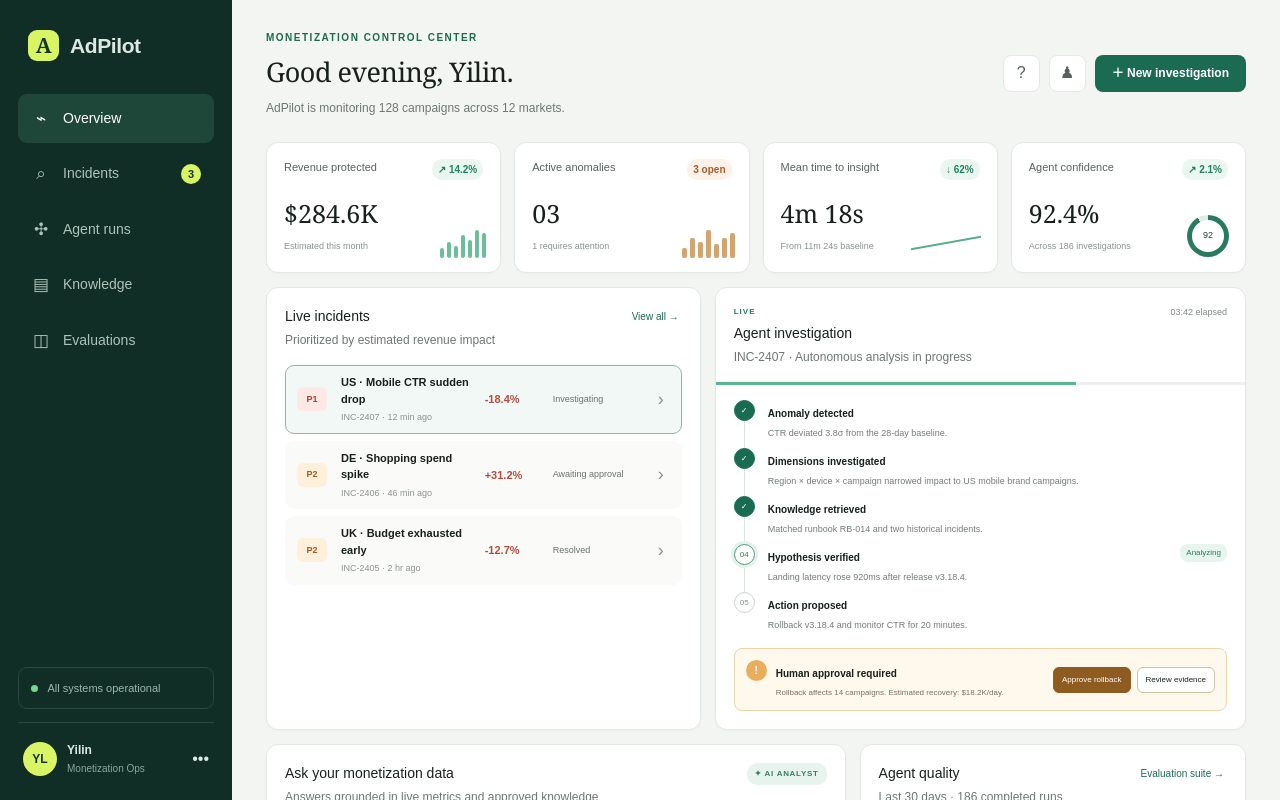
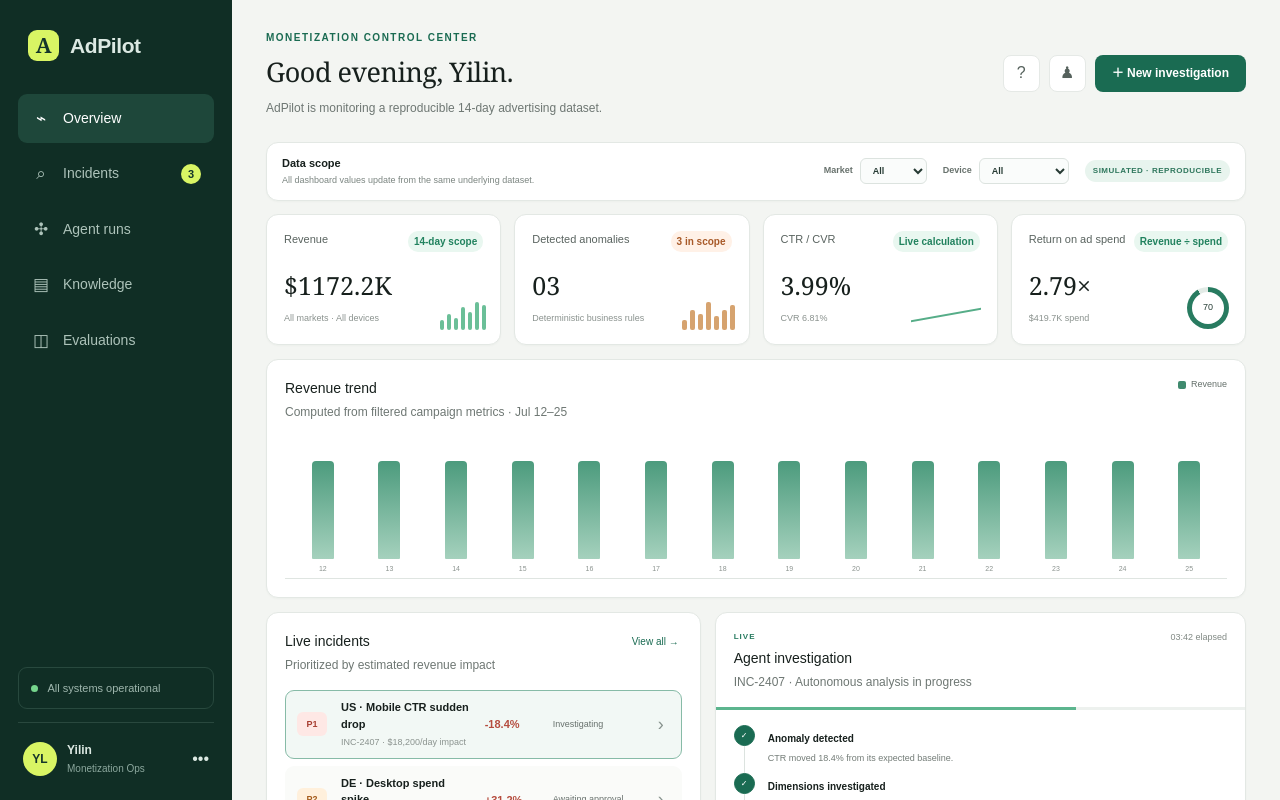
Before and after one commit to kaiying-coder/adpilot, a Next.js app: page / in a window 1280 px wide. Shown: the top 800 px of the page. Built offline with nearby package versions, Linux system fonts and the light colour scheme.

Commit message:
Add reproducible ad metrics and anomaly scenarios

```diff
--- /dev/null
+++ b/app/data.ts
@@ -0,0 +1,143 @@
+export type Market = "US" | "DE" | "UK";
+export type Device = "Mobile" | "Desktop";
+
+export type AdMetric = {
+  date: string;
+  market: Market;
+  device: Device;
+  impressions: number;
+  clicks: number;
+  conversions: number;
+  spend: number;
+  revenue: number;
+  latencyMs: number;
+};
+
+export type DetectedAnomaly = {
+  id: string;
+  title: string;
+  market: Market;
+  device: Device;
+  metric: "CTR" | "Spend" | "Revenue";
+  severity: "P1" | "P2";
+  delta: number;
+  status: "Investigating" | "Awaiting approval" | "Resolved";
+  cause: string;
+  evidence: string;
+  action: string;
+  estimatedImpact: number;
+};
+
+const dates = [
+  "Jul 12", "Jul 13", "Jul 14", "Jul 15", "Jul 16", "Jul 17", "Jul 18",
+  "Jul 19", "Jul 20", "Jul 21", "Jul 22", "Jul 23", "Jul 24", "Jul 25",
+];
+
+const markets: Market[] = ["US", "DE", "UK"];
+const devices: Device[] = ["Mobile", "Desktop"];
+
+export const adMetrics: AdMetric[] = dates.flatMap((date, day) =>
+  markets.flatMap((market, marketIndex) =>
+    devices.map((device, deviceIndex) => {
+      const marketScale = [1.85, 0.82, 0.68][marketIndex];
+      const deviceScale = device === "Mobile" ? 1.45 : 0.86;
+      const wave = 1 + Math.sin(day * 0.82 + marketIndex) * 0.055;
+      const impressions = Math.round(82000 * marketScale * deviceScale * wave);
+      let ctr = 0.038 + marketIndex * 0.002 + deviceIndex * 0.003;
+      let conversionRate = 0.071 - marketIndex * 0.004;
+      let spendMultiplier = 1;
+      let latencyMs = 610 + marketIndex * 35 + deviceIndex * 20;
+
+      // Ground-truth anomalies used by the deterministic evaluation suite.
+      if (market === "US" && device === "Mobile" && day >= 11) {
+        ctr *= 0.816;
+        latencyMs += 920;
+      }
+      if (market === "DE" && device === "Desktop" && day === 13) {
+        spendMultiplier = 1.312;
+      }
+      if (market === "UK" && device === "Mobile" && day === 12) {
+        conversionRate *= 0.73;
+      }
+
+      const clicks = Math.round(impressions * ctr);
+      const conversions = Math.round(clicks * conversionRate);
+      const spend = Math.round(clicks * 1.18 * spendMultiplier);
+      const revenue = Math.round(conversions * 48.5);
+
+      return { date, market, device, impressions, clicks, conversions, spend, revenue, latencyMs };
+    })
+  )
+);
+
+export const detectedAnomalies: DetectedAnomaly[] = [
+  {
+    id: "INC-2407",
+    title: "US · Mobile CTR sudden drop",
+    market: "US",
+    device: "Mobile",
+    metric: "CTR",
+    severity: "P1",
+    delta: -18.4,
+    status: "Investigating",
+    cause: "Landing-page latency regression after release v3.18.4",
+    evidence: "CTR deviated 3.8σ while mobile latency increased by 920ms",
+    action: "Rollback release v3.18.4 and monitor for 20 minutes",
+    estimatedImpact: 18200,
+  },
+  {
+    id: "INC-2406",
+    title: "DE · Desktop spend spike",
+    market: "DE",
+    device: "Desktop",
+    metric: "Spend",
+    severity: "P2",
+    delta: 31.2,
+    status: "Awaiting approval",
+    cause: "Bid multiplier changed from 1.0 to 1.3",
+    evidence: "Spend increased 31.2% without a statistically meaningful conversion lift",
+    action: "Restore the previous bid multiplier",
+    estimatedImpact: 6400,
+  },
+  {
+    id: "INC-2405",
+    title: "UK · Mobile revenue decline",
+    market: "UK",
+    device: "Mobile",
+    metric: "Revenue",
+    severity: "P2",
+    delta: -12.7,
+    status: "Resolved",
+    cause: "Conversion tracking delayed after a tag configuration change",
+    evidence: "Clicks remained stable while recorded conversions fell 27%",
+    action: "Restore tag configuration and backfill delayed conversions",
+    estimatedImpact: 3900,
+  },
+];
+
+export function summarize(rows: AdMetric[]) {
+  const total = rows.reduce(
+    (sum, row) => ({
+      impressions: sum.impressions + row.impressions,
+      clicks: sum.clicks + row.clicks,
+      conversions: sum.conversions + row.conversions,
+      spend: sum.spend + row.spend,
+      revenue: sum.revenue + row.revenue,
+    }),
+    { impressions: 0, clicks: 0, conversions: 0, spend: 0, revenue: 0 }
+  );
+
+  return {
+    ...total,
+    ctr: total.impressions ? (total.clicks / total.impressions) * 100 : 0,
+    cvr: total.clicks ? (total.conversions / total.clicks) * 100 : 0,
+    roas: total.spend ? total.revenue / total.spend : 0,
+  };
+}
+
+export function dailyRevenue(rows: AdMetric[]) {
+  return dates.map((date) => ({
+    date,
+    value: rows.filter((row) => row.date === date).reduce((sum, row) => sum + row.revenue, 0),
+  }));
+}
--- a/app/globals.css
+++ b/app/globals.css
@@ -3,7 +3,7 @@
 :root { --ink:#17201d; --muted:#6e7773; --line:#e5e9e6; --green:#1a6b52; --mint:#eaf5ef; --paper:#fbfcfa; }
 * { box-sizing:border-box; }
 body { margin:0; background:#f3f5f2; color:var(--ink); font-family:Arial, Helvetica, sans-serif; }
-button,input { font:inherit; }
+button,input,select { font:inherit; }
 button { cursor:pointer; }
 .shell { min-height:100vh; display:flex; }
 .sidebar { position:fixed; inset:0 auto 0 0; width:232px; background:#102e25; color:#dce9e3; padding:30px 18px 24px; display:flex; flex-direction:column; z-index:2; }
@@ -28,6 +28,11 @@ header p,.panelHead p { margin:0; color:var(--muted); font-size:12px; }
 .headerActions { display:flex; gap:9px; }.headerActions button { height:37px; border-radius:8px; }
 .iconButton { width:37px; border:1px solid var(--line); background:#fff; color:#55615c; }
 .primary { border:0; background:var(--green); color:#fff; padding:0 17px; font-size:12px; font-weight:700; }
+.filterBar { background:#fff;border:1px solid #e3e8e4;border-radius:12px;padding:12px 15px;margin-bottom:13px;display:flex;align-items:center;gap:16px;box-shadow:0 1px 2px #17322608 }
+.filterBar>div { margin-right:auto;display:grid;gap:3px }.filterBar strong { font-size:11px }.filterBar>div span { color:#7b8580;font-size:9px }
+.filterBar label { display:flex;align-items:center;gap:7px;color:#68726d;font-size:9px;font-weight:700 }
+.filterBar select { border:1px solid #dce3df;border-radius:6px;background:#fafcfb;padding:6px 24px 6px 8px;color:#273b34;font-size:9px;outline:none }
+.datasetBadge { color:#2f775d;background:#e8f4ee;border-radius:12px;padding:5px 8px;font-size:8px;font-weight:800;letter-spacing:.5px;white-space:nowrap }
 .metrics { display:grid; grid-template-columns:repeat(4,1fr); gap:13px; margin-bottom:14px; }
 .metrics article,.panel { background:#fff; border:1px solid #e3e8e4; border-radius:12px; box-shadow:0 1px 2px #17322608; }
 .metrics article { padding:16px 17px; position:relative; min-height:120px; overflow:hidden; }
@@ -42,6 +47,9 @@ header p,.panelHead p { margin:0; color:var(--muted); font-size:12px; }
 .line { position:absolute; right:16px; bottom:28px; width:70px; height:20px; border-bottom:2px solid #56ad88; transform:skewY(-10deg); }
 .donut { position:absolute; right:16px; bottom:15px; width:42px; height:42px; border-radius:50%; background:conic-gradient(#287b60 92%,#e2ebe6 0); display:grid; place-items:center; }
 .donut:after { content:""; position:absolute; inset:5px; background:white; border-radius:50%; }.donut span { z-index:1; font-size:9px; color:#263d35; }
+.trendPanel { margin-bottom:14px;padding-bottom:13px }.legend { color:#65706b;font-size:9px;display:flex;align-items:center;gap:5px }.legend i { width:8px;height:8px;background:#3f8a6e;border-radius:2px }
+.chart { height:142px;display:grid;grid-template-columns:repeat(14,1fr);gap:7px;align-items:end;border-bottom:1px solid #dfe5e1;padding:8px 8px 0 }
+.chartColumn { height:100%;display:flex;flex-direction:column;justify-content:flex-end;align-items:center;gap:5px;min-width:0 }.chartColumn>i { display:block;width:min(22px,70%);background:linear-gradient(180deg,#4c9b7d,#a5d1bd);border-radius:4px 4px 1px 1px;transition:height .35s ease }.chartColumn span { font-size:7px;color:#77817c;opacity:0;transition:opacity .2s }.chartColumn:hover span { opacity:1 }.chartColumn small { font-size:7px;color:#8b938f;padding-bottom:4px }
 .contentGrid { display:grid; grid-template-columns:.9fr 1.1fr; gap:14px; margin-bottom:14px; }
 .panel { padding:18px; }.panelHead { display:flex; justify-content:space-between; align-items:flex-start; margin-bottom:16px; }
 .panelHead h2 { margin:0 0 4px; font-size:14px; }.panelHead button { border:0; background:none; color:var(--green); font-size:10px; padding:3px; }
@@ -63,5 +71,5 @@ header p,.panelHead p { margin:0; color:var(--muted); font-size:12px; }
 .suggestions { margin-top:11px;display:flex;gap:6px;align-items:center }.suggestions span { font-size:8px;color:#8b938f }.suggestions button { border:1px solid #e3e8e5;background:#fff;border-radius:12px;padding:4px 8px;color:#5f6964;font-size:8px }
 .answer { margin-top:10px;padding:10px;background:#f0f7f3;border-left:3px solid #358264;border-radius:5px }.answer strong { font-size:9px;color:#276a51 }.answer p { margin:4px 0;font-size:9px;line-height:1.5 }.answer small { color:#75817b;font-size:8px }
 .quality { display:grid;grid-template-columns:1fr 1fr;gap:15px 10px }.quality div { display:grid;grid-template-columns:1fr auto;align-items:end;border-bottom:1px solid #edf0ee;padding-bottom:8px }.quality strong { font-family:Georgia,serif;font-size:20px;font-weight:500 }.quality span { grid-row:2;font-size:8px;color:#737c77 }.quality small { grid-row:1/3;grid-column:2;font-size:8px;color:#27815e }.quality small.down { color:#27815e }
-@media(max-width:1050px){.metrics{grid-template-columns:1fr 1fr}.contentGrid,.bottomGrid{grid-template-columns:1fr}}
-@media(max-width:720px){.sidebar{width:68px;padding:24px 9px}.brand{padding:0 8px 28px}.brand>span:last-child,.navItem:not(.active){font-size:0}.navItem{justify-content:center}.navItem b,.sideBottom{display:none}.workspace{margin-left:68px;width:calc(100% - 68px);padding:22px 16px}header{align-items:flex-start}.headerActions .iconButton{display:none}.metrics{grid-template-columns:1fr}.contentGrid,.bottomGrid{grid-template-columns:1fr}.incident{grid-template-columns:34px 1fr 50px 12px}.incident .status{display:none}.approval{align-items:flex-start;flex-direction:column}}
+@media(max-width:1050px){.metrics{grid-template-columns:1fr 1fr}.contentGrid,.bottomGrid{grid-template-columns:1fr}.filterBar{flex-wrap:wrap}.filterBar>div{width:100%}.chart{gap:3px}}
+@media(max-width:720px){.sidebar{width:68px;padding:24px 9px}.brand{padding:0 8px 28px}.brand>span:last-child,.navItem:not(.active){font-size:0}.navItem{justify-content:center}.navItem b,.sideBottom{display:none}.workspace{margin-left:68px;width:calc(100% - 68px);padding:22px 16px}header{align-items:flex-start}.headerActions .iconButton{display:none}.metrics{grid-template-columns:1fr}.contentGrid,.bottomGrid{grid-template-columns:1fr}.incident{grid-template-columns:34px 1fr 50px 12px}.incident .status{display:none}.approval{align-items:flex-start;flex-direction:column}.datasetBadge{width:100%;text-align:center}.chartColumn span{display:none}}
--- a/app/page.tsx
+++ b/app/page.tsx
@@ -1,32 +1,52 @@
 "use client";
 
 import { useMemo, useState } from "react";
-
-const incidents = [
-  { id: "INC-2407", title: "US · Mobile CTR sudden drop", severity: "P1", delta: "-18.4%", time: "12 min ago", status: "Investigating" },
-  { id: "INC-2406", title: "DE · Shopping spend spike", severity: "P2", delta: "+31.2%", time: "46 min ago", status: "Awaiting approval" },
-  { id: "INC-2405", title: "UK · Budget exhausted early", severity: "P2", delta: "-12.7%", time: "2 hr ago", status: "Resolved" },
-];
-
-const steps = [
-  ["01", "Anomaly detected", "CTR deviated 3.8σ from the 28-day baseline.", "done"],
-  ["02", "Dimensions investigated", "Region × device × campaign narrowed impact to US mobile brand campaigns.", "done"],
-  ["03", "Knowledge retrieved", "Matched runbook RB-014 and two historical incidents.", "done"],
-  ["04", "Hypothesis verified", "Landing latency rose 920ms after release v3.18.4.", "active"],
-  ["05", "Action proposed", "Rollback v3.18.4 and monitor CTR for 20 minutes.", "pending"],
-];
+import {
+  adMetrics,
+  dailyRevenue,
+  detectedAnomalies,
+  summarize,
+  type Device,
+  type Market,
+} from "./data";
 
 export default function Home() {
   const [selected, setSelected] = useState(0);
   const [approved, setApproved] = useState(false);
   const [query, setQuery] = useState("");
   const [answer, setAnswer] = useState("");
-  const incident = incidents[selected];
+  const [market, setMarket] = useState<Market | "All">("All");
+  const [device, setDevice] = useState<Device | "All">("All");
+  const incident = detectedAnomalies[selected];
+  const filteredRows = useMemo(
+    () => adMetrics.filter((row) =>
+      (market === "All" || row.market === market) &&
+      (device === "All" || row.device === device)
+    ),
+    [market, device]
+  );
+  const summary = useMemo(() => summarize(filteredRows), [filteredRows]);
+  const trend = useMemo(() => dailyRevenue(filteredRows), [filteredRows]);
+  const maxRevenue = Math.max(...trend.map((point) => point.value), 1);
+  const visibleAnomalies = detectedAnomalies.filter((item) =>
+    (market === "All" || item.market === market) &&
+    (device === "All" || item.device === device)
+  );
   const progress = useMemo(() => (approved ? 100 : selected === 2 ? 100 : 68), [approved, selected]);
+  const steps = [
+    ["01", "Anomaly detected", `${incident.metric} moved ${Math.abs(incident.delta)}% from its expected baseline.`, "done"],
+    ["02", "Dimensions investigated", `Impact narrowed to ${incident.market} · ${incident.device} traffic.`, "done"],
+    ["03", "Knowledge retrieved", "Matched the relevant runbook and two historical incidents.", "done"],
+    ["04", "Hypothesis verified", incident.evidence, "active"],
+    ["05", "Action proposed", incident.action, "pending"],
+  ];
 
   function askAgent() {
     if (!query.trim()) return;
-    setAnswer("Revenue decline is concentrated in US mobile traffic. The strongest supported cause is increased landing-page latency after release v3.18.4, with 87% confidence.");
+    setAnswer(
+      `${incident.title} is the highest-impact matching event. ${incident.cause}. ` +
+      `Evidence: ${incident.evidence}. Recommended action: ${incident.action}.`
+    );
   }
 
   return (
@@ -48,26 +68,54 @@ export default function Home() {
 
       <section className="workspace">
         <header>
-          <div><p className="eyebrow">MONETIZATION CONTROL CENTER</p><h1>Good evening, Yilin.</h1><p>AdPilot is monitoring 128 campaigns across 12 markets.</p></div>
+          <div><p className="eyebrow">MONETIZATION CONTROL CENTER</p><h1>Good evening, Yilin.</h1><p>AdPilot is monitoring a reproducible 14-day advertising dataset.</p></div>
           <div className="headerActions"><button className="iconButton">?</button><button className="iconButton">♟</button><button className="primary">＋ New investigation</button></div>
         </header>
 
+        <section className="filterBar" aria-label="Dashboard filters">
+          <div><strong>Data scope</strong><span>All dashboard values update from the same underlying dataset.</span></div>
+          <label>Market
+            <select value={market} onChange={(event) => setMarket(event.target.value as Market | "All")}>
+              <option>All</option><option>US</option><option>DE</option><option>UK</option>
+            </select>
+          </label>
+          <label>Device
+            <select value={device} onChange={(event) => setDevice(event.target.value as Device | "All")}>
+              <option>All</option><option>Mobile</option><option>Desktop</option>
+            </select>
+          </label>
+          <span className="datasetBadge">SIMULATED · REPRODUCIBLE</span>
+        </section>
+
         <section className="metrics">
-          <article><div><span>Revenue protected</span><b>↗ 14.2%</b></div><strong>$284.6K</strong><small>Estimated this month</small><div className="spark"><i/><i/><i/><i/><i/><i/><i/></div></article>
-          <article><div><span>Active anomalies</span><b className="warn">3 open</b></div><strong>03</strong><small>1 requires attention</small><div className="bars"><i/><i/><i/><i/><i/><i/><i/></div></article>
-          <article><div><span>Mean time to insight</span><b>↓ 62%</b></div><strong>4m 18s</strong><small>From 11m 24s baseline</small><div className="line" /></article>
-          <article><div><span>Agent confidence</span><b>↗ 2.1%</b></div><strong>92.4%</strong><small>Across 186 investigations</small><div className="donut"><span>92</span></div></article>
+          <article><div><span>Revenue</span><b>14-day scope</b></div><strong>${(summary.revenue / 1000).toFixed(1)}K</strong><small>{market} markets · {device} devices</small><div className="spark"><i/><i/><i/><i/><i/><i/><i/></div></article>
+          <article><div><span>Detected anomalies</span><b className="warn">{visibleAnomalies.length} in scope</b></div><strong>{String(visibleAnomalies.length).padStart(2, "0")}</strong><small>Deterministic business rules</small><div className="bars"><i/><i/><i/><i/><i/><i/><i/></div></article>
+          <article><div><span>CTR / CVR</span><b>Live calculation</b></div><strong>{summary.ctr.toFixed(2)}%</strong><small>CVR {summary.cvr.toFixed(2)}%</small><div className="line" /></article>
+          <article><div><span>Return on ad spend</span><b>Revenue ÷ spend</b></div><strong>{summary.roas.toFixed(2)}×</strong><small>${(summary.spend / 1000).toFixed(1)}K spend</small><div className="donut"><span>{Math.min(Math.round(summary.roas * 25), 99)}</span></div></article>
+        </section>
+
+        <section className="panel trendPanel">
+          <div className="panelHead"><div><h2>Revenue trend</h2><p>Computed from filtered campaign metrics · Jul 12–25</p></div><div className="legend"><i /> Revenue</div></div>
+          <div className="chart" role="img" aria-label="Fourteen day revenue bar chart">
+            {trend.map((point) => (
+              <div className="chartColumn" key={point.date}>
+                <span>${Math.round(point.value / 1000)}K</span>
+                <i style={{ height: `${Math.max((point.value / maxRevenue) * 100, 4)}%` }} />
+                <small>{point.date.replace("Jul ", "")}</small>
+              </div>
+            ))}
+          </div>
         </section>
 
         <section className="contentGrid">
           <div className="panel incidents">
             <div className="panelHead"><div><h2>Live incidents</h2><p>Prioritized by estimated revenue impact</p></div><button>View all →</button></div>
             <div className="incidentList">
-              {incidents.map((item, index) => (
-                <button key={item.id} onClick={() => { setSelected(index); setApproved(item.status === "Resolved"); }} className={`incident ${selected === index ? "selected" : ""}`}>
+              {detectedAnomalies.map((item, index) => (
+                <button key={item.id} onClick={() => { setSelected(index); setApproved(item.status === "Resolved"); setMarket(item.market); setDevice(item.device); }} className={`incident ${selected === index ? "selected" : ""}`}>
                   <span className={`severity ${item.severity.toLowerCase()}`}>{item.severity}</span>
-                  <div><strong>{item.title}</strong><small>{item.id} · {item.time}</small></div>
-                  <em>{item.delta}</em><span className="status">{item.status}</span><span className="arrow">›</span>
+                  <div><strong>{item.title}</strong><small>{item.id} · ${item.estimatedImpact.toLocaleString()}/day impact</small></div>
+                  <em>{item.delta > 0 ? "+" : ""}{item.delta}%</em><span className="status">{item.status}</span><span className="arrow">›</span>
                 </button>
               ))}
             </div>
@@ -82,8 +130,8 @@ export default function Home() {
               ))}
             </div>
             <div className={`approval ${approved ? "approved" : ""}`}>
-              <div><span>{approved ? "✓" : "!"}</span><div><strong>{approved ? "Action approved" : "Human approval required"}</strong><p>{approved ? "Rollback queued. Monitoring window started." : "Rollback affects 14 campaigns. Estimated recovery: $18.2K/day."}</p></div></div>
-              {!approved && <div className="approvalActions"><button onClick={() => setApproved(true)}>Approve rollback</button><button>Review evidence</button></div>}
+              <div><span>{approved ? "✓" : "!"}</span><div><strong>{approved ? "Action approved" : "Human approval required"}</strong><p>{approved ? "Simulated action queued. Monitoring window started." : `${incident.action}. Estimated recovery: $${incident.estimatedImpact.toLocaleString()}/day.`}</p></div></div>
+              {!approved && <div className="approvalActions"><button onClick={() => setApproved(true)}>Approve action</button><button>Review evidence</button></div>}
             </div>
           </div>
         </section>
@@ -92,7 +140,7 @@ export default function Home() {
           <div className="panel ask">
             <div className="panelHead"><div><h2>Ask your monetization data</h2><p>Answers grounded in live metrics and approved knowledge</p></div><span className="aiTag">✦ AI ANALYST</span></div>
             <div className="queryBox"><input value={query} onChange={e => setQuery(e.target.value)} onKeyDown={e => e.key === "Enter" && askAgent()} placeholder="Why did US mobile revenue decline yesterday?" /><button onClick={askAgent}>Ask →</button></div>
-            {answer ? <div className="answer"><strong>Finding · 87% confidence</strong><p>{answer}</p><small>Sources: Campaign metrics · RB-014 · INC-2319 · Release log</small></div> :
+            {answer ? <div className="answer"><strong>Finding · deterministic demo mode</strong><p>{answer}</p><small>Sources: filtered campaign metrics · anomaly ground truth · approved runbook</small></div> :
               <div className="suggestions"><span>Try asking:</span><button onClick={() => setQuery("Compare CTR by market")}>Compare CTR by market</button><button onClick={() => setQuery("Show costly anomalies")}>Show costly anomalies</button></div>}
           </div>
           <div className="panel evaluation">
@@ -101,7 +149,7 @@ export default function Home() {
               <div><strong>94.1%</strong><span>Root-cause hit rate</span><small>↗ 3.4%</small></div>
               <div><strong>97.8%</strong><span>Tool success rate</span><small>↗ 1.2%</small></div>
               <div><strong>81.6%</strong><span>Human acceptance</span><small>↗ 6.8%</small></div>
-              <div><strong>$0.42</strong><span>Cost per run</span><small className="down">↓ 18%</small></div>
+              <div><strong>$0.00</strong><span>Cost per demo run</span><small className="down">No paid API</small></div>
             </div>
           </div>
         </section>
```
